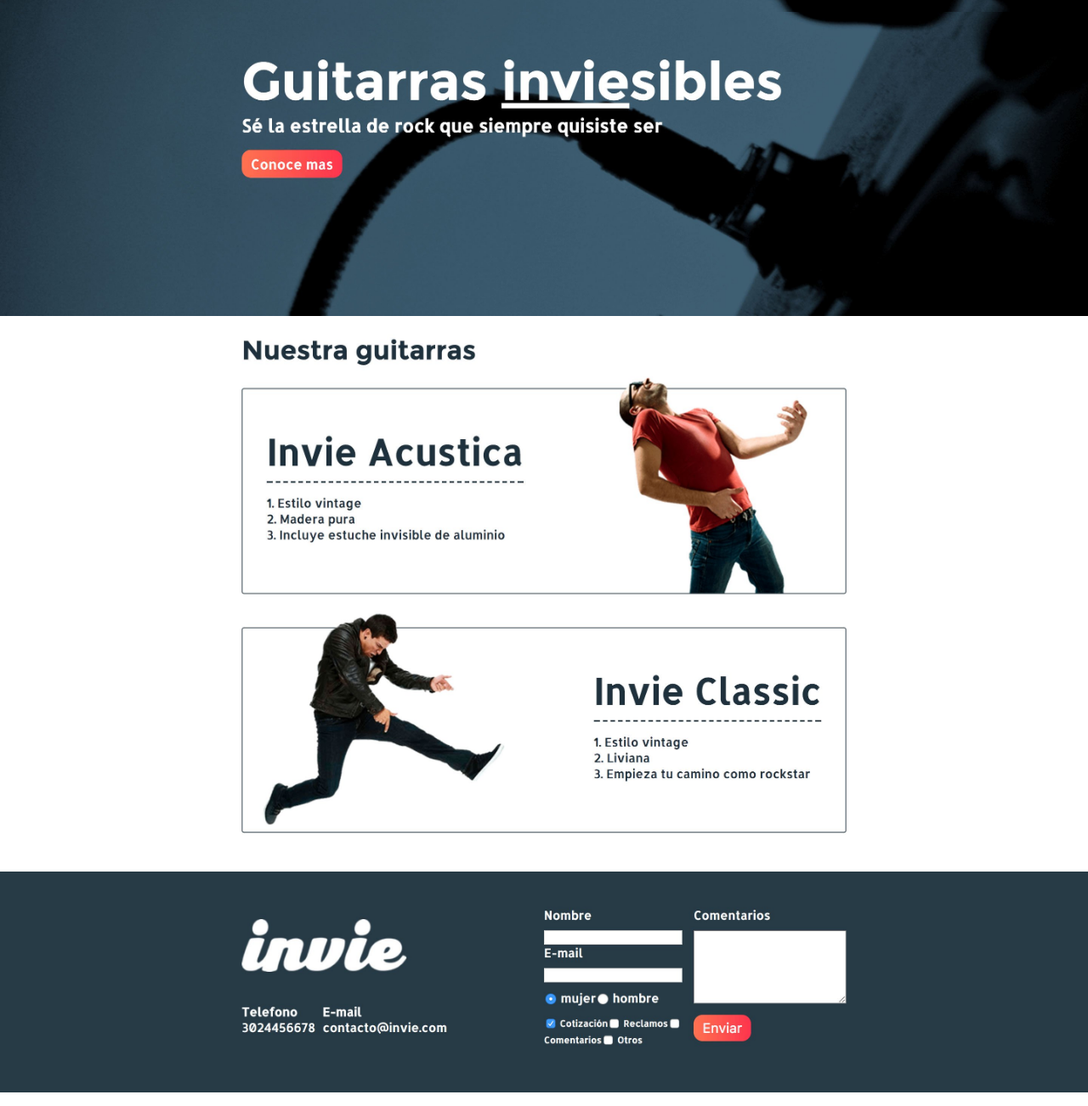
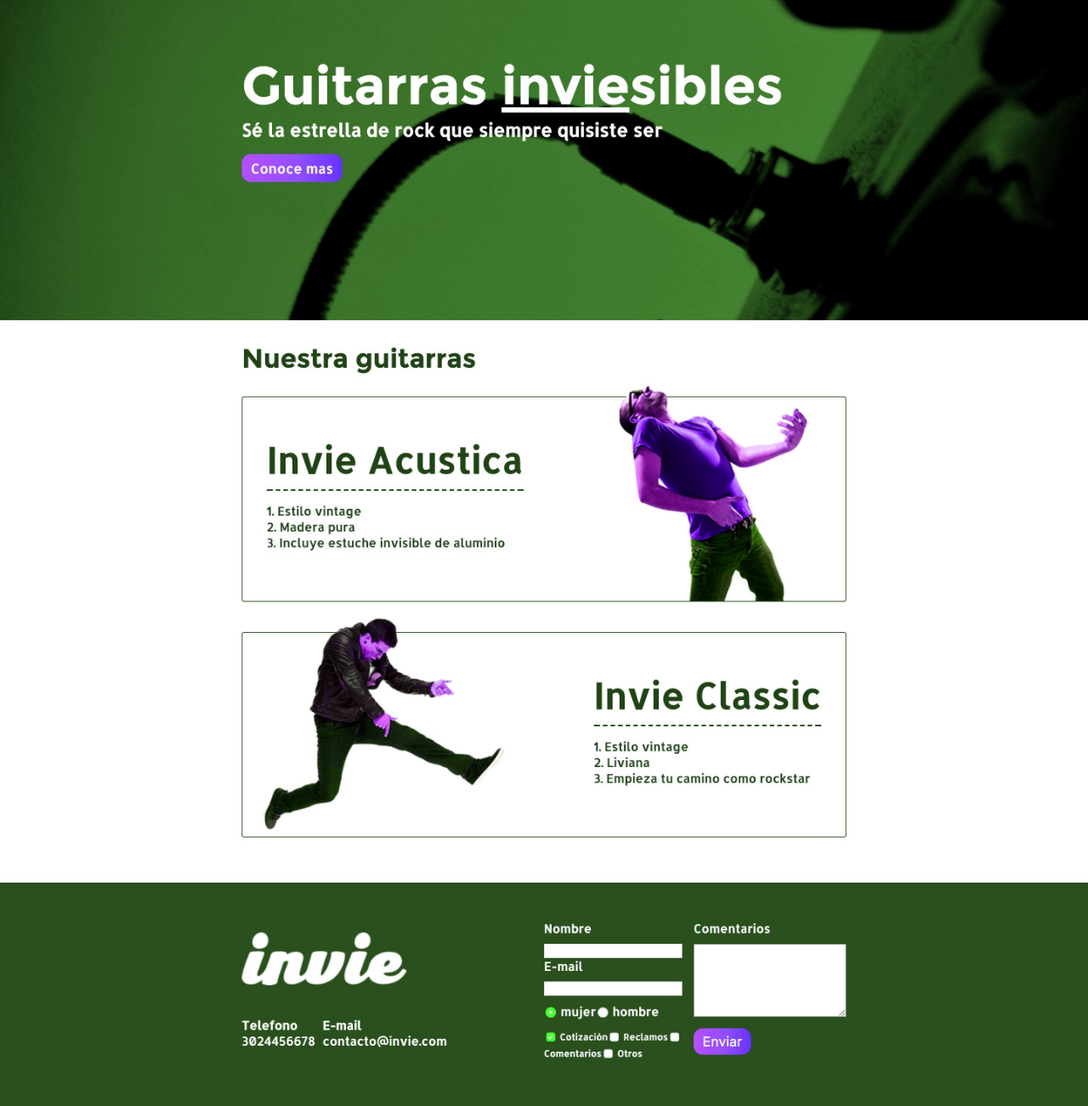
Before and after one commit to toosalgado18/invie-github, a plain HTML site: page index.html in a window 1280 px wide. Shown: the part 103-1405 px from the top of the page at 85% size. Drawn offline with Linux system fonts and the light colour scheme.

Commit message:
nueva version de Invie

```diff
--- a/index.html
+++ b/index.html
@@ -13,10 +13,6 @@
         </style>
     </head>
     <body>
-        <img src="header.jpg" alt="">
-        <img src="hero.jpg" alt="">
-        <img src="acustica.jpg" alt="">
-        <img src="clasica.jpg" alt="">
-        <img src="footer.jpg" alt="">
+        <img src="nuevaVersion.jpg" alt="">
     </body>
 </html>
```
Also changed, not shown: nuevaVersion.jpg (added).
